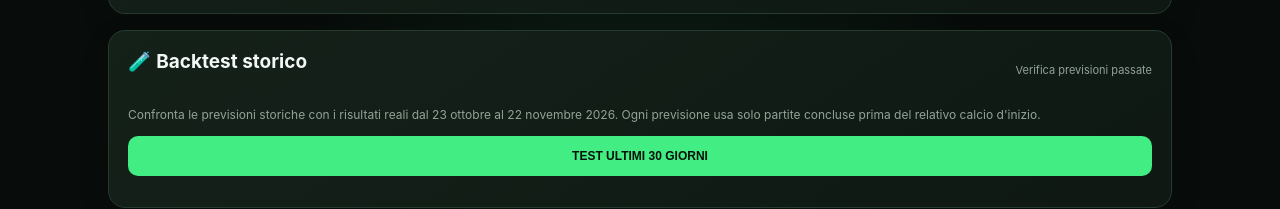
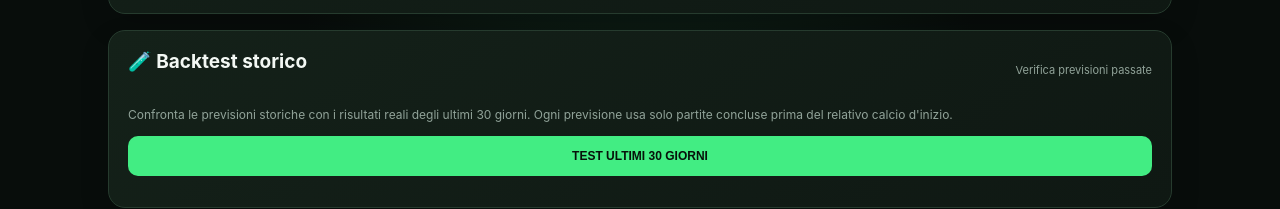
Before and after one commit to alexdorodimi-cpu/-football-predictor-server., a website: page public/index.html in a window 1280 px wide. Shown: the part 951-1160 px from the top of the page. Drawn offline with Linux system fonts and the light colour scheme.

Commit message:
Update backtest period description

```diff
--- a/public/index.html
+++ b/public/index.html
@@ -359,7 +359,7 @@ button.full{width:100%}
    <h2>🧪 Backtest storico</h2>
    <small>Verifica previsioni passate</small>
   </div>
-  <p class="muted">Confronta le previsioni storiche con i risultati reali dal 23 ottobre al 22 novembre 2026. Ogni previsione usa solo partite concluse prima del relativo calcio d'inizio.</p>
+  <p class="muted">Confronta le previsioni storiche con i risultati reali degli ultimi 30 giorni. Ogni previsione usa solo partite concluse prima del relativo calcio d'inizio.</p>
   <button class="full" onclick="runMonthlyBacktest()">TEST ULTIMI 30 GIORNI</button>
   <pre id="backtestResult" style="white-space:pre-wrap;overflow-wrap:anywhere;font-size:12px;margin-top:12px"></pre>
  </div>
```
